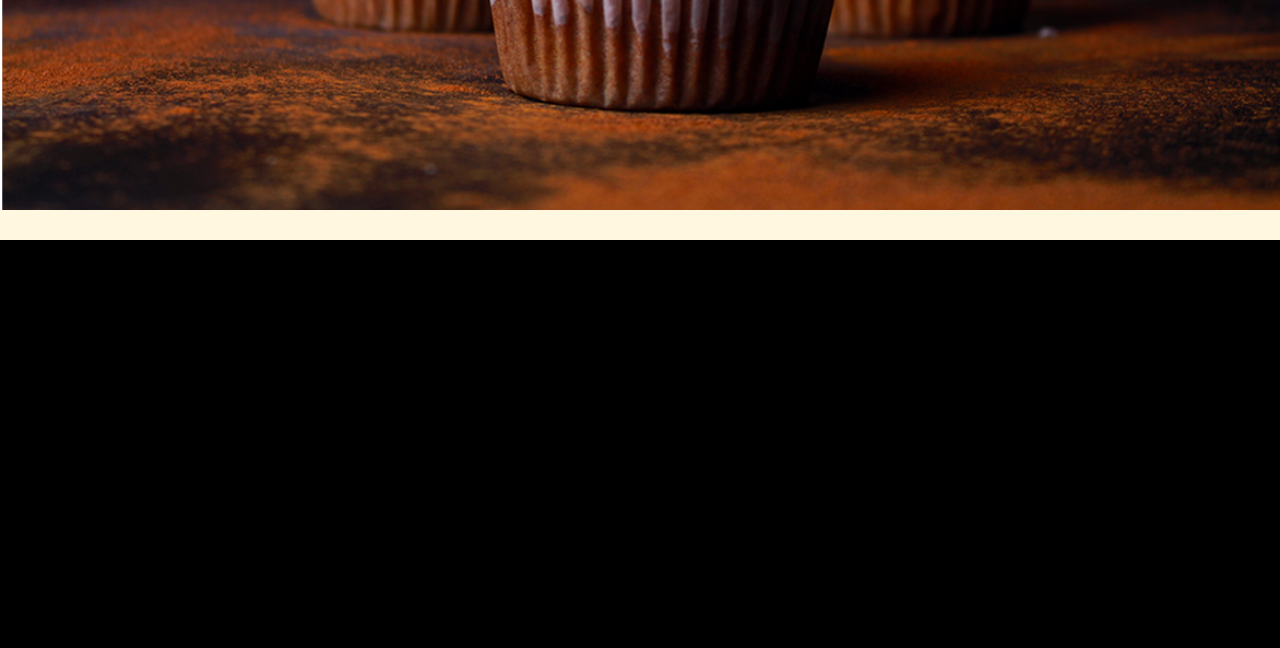
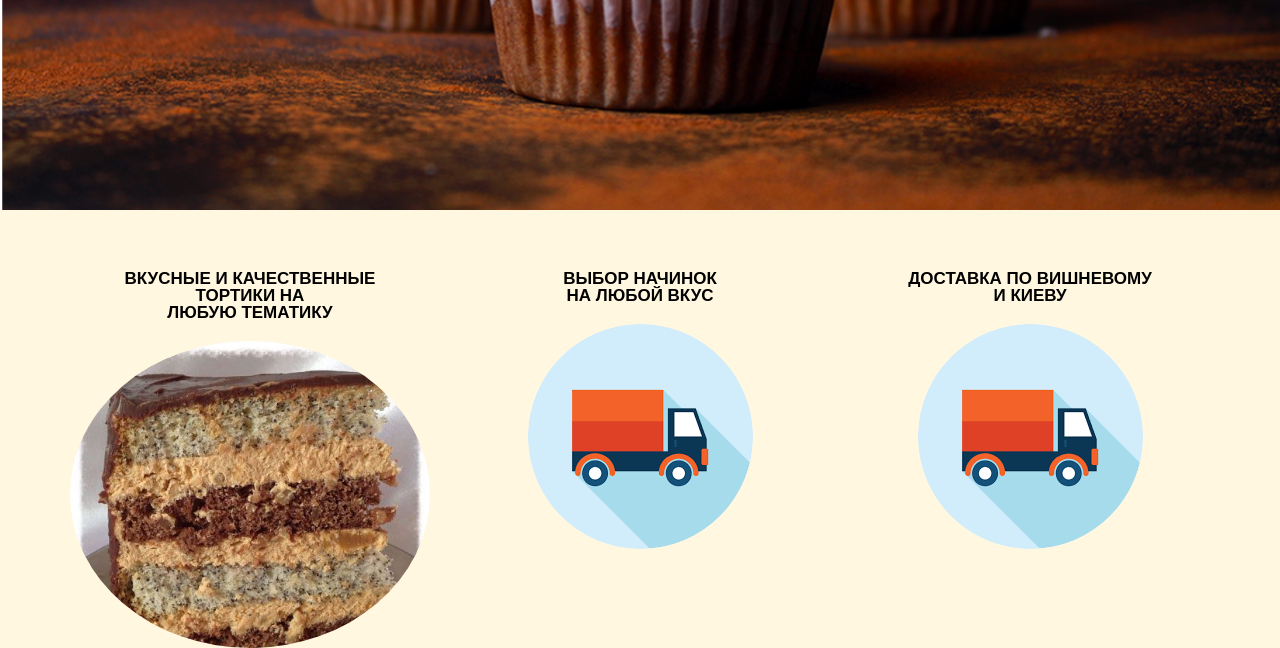
Before and after one commit to vadimas544/cupcake.com, a PHP site: page / in a window 1280 px wide. Shown: the part 715-1363 px from the top of the page. Before the commit the page ends 955 px from the top, so only its background shows below. Run offline with PHP 8.4, Linux system fonts and the light colour scheme.

Commit message:
advantages v1.0

```diff
--- a/css/main.css
+++ b/css/main.css
@@ -115,7 +115,21 @@ body{
 	margin-top: 100px;
 }
 /*******************************************************ADVANTAGES************************************************/
-
+.advantages{
+	height: 100%;
+	color: #ccc;
+}
+.advantages h2{
+	color: black;
+	font-size: 17px;
+	font-weight: 600;
+	font-family: 'PT+Sans', sans-serif !important;
+	text-transform: uppercase;
+	margin-top: 30px;
+}
+.advantages img{
+	margin-top: 20px;
+}
 /*****************************************MEDIAQUERIES***************/
 @media screen and (min-width: 768px) and (max-width: 992px){
   .header-contacts{
--- a/index.php
+++ b/index.php
@@ -16,6 +16,7 @@
     <![endif]-->
   </head>
   <body>
+  <!--HEADER-->
 	<div class="navbar navbar-default" role="navigation">
 		<div class="container">
 			<div class="row">
@@ -65,7 +66,46 @@
       				</div>
   				</div>
       </div>
-
+   <!--END HEADER-->
+   <!--ADVANTAGES-->
+   <div class="advantages">
+     <div class="container">
+       <div class="row">
+         <div class="col-lg-4">
+          <h2 class="text-center">Вкусные и качественные<br /> тортики на <br />любую тематику</h2>
+          <div class="text-center">
+            <img src="img/1.jpg" class="img-responsive img-circle" alt="...">
+          </div>
+         </div>
+         <div class="col-lg-4">
+          <h2 class="text-center">Выбор начинок<br />на любой вкус</h2>
+          <div class="text-center">
+            <img src="img/adv_3.png" class="img-circle" alt="...">
+          </div>
+         </div>
+         <div class="col-lg-4">
+          <h2 class="text-center">Доставка по Вишневому<br />и Киеву</h2>
+          <div class="text-center">
+            <img src="img/adv_3.png" class="img-circle" alt="...">
+          </div>
+         </div>
+         <!--
+         <div class="col-lg-4 text-center">
+           <h2>Выбор начинок<br />на любой вкус</h2>
+           <div class="text-center">
+            <img src="img/adv_3.png" alt="img" class="img-responsive img-circle" />
+           </div>
+         </div>
+         <div class="col-lg-4 text-center">
+           <h2>Доставка по Вишневому <br /> и Киеву</h2>
+            <div class="text-center">
+              <img src="img/adv_3.png" alt="img" class="img-responsive img-circle" />
+            </div>
+         </div>-->
+     </div>
+   </div>
+  </div>
+   <!--END ADVANTAGES-->
     <!-- jQuery (necessary for Bootstrap's JavaScript plugins) -->
     <script src="js/jquery-3.3.1.js"></script>
     <!-- Include all compiled plugins (below), or include individual files as needed -->
```
Also changed, not shown: img/1.jpg (added), img/adv_1.jpg (added), img/adv_2.jpeg (added), img/adv_2.png (added), img/adv_3.png (added).
